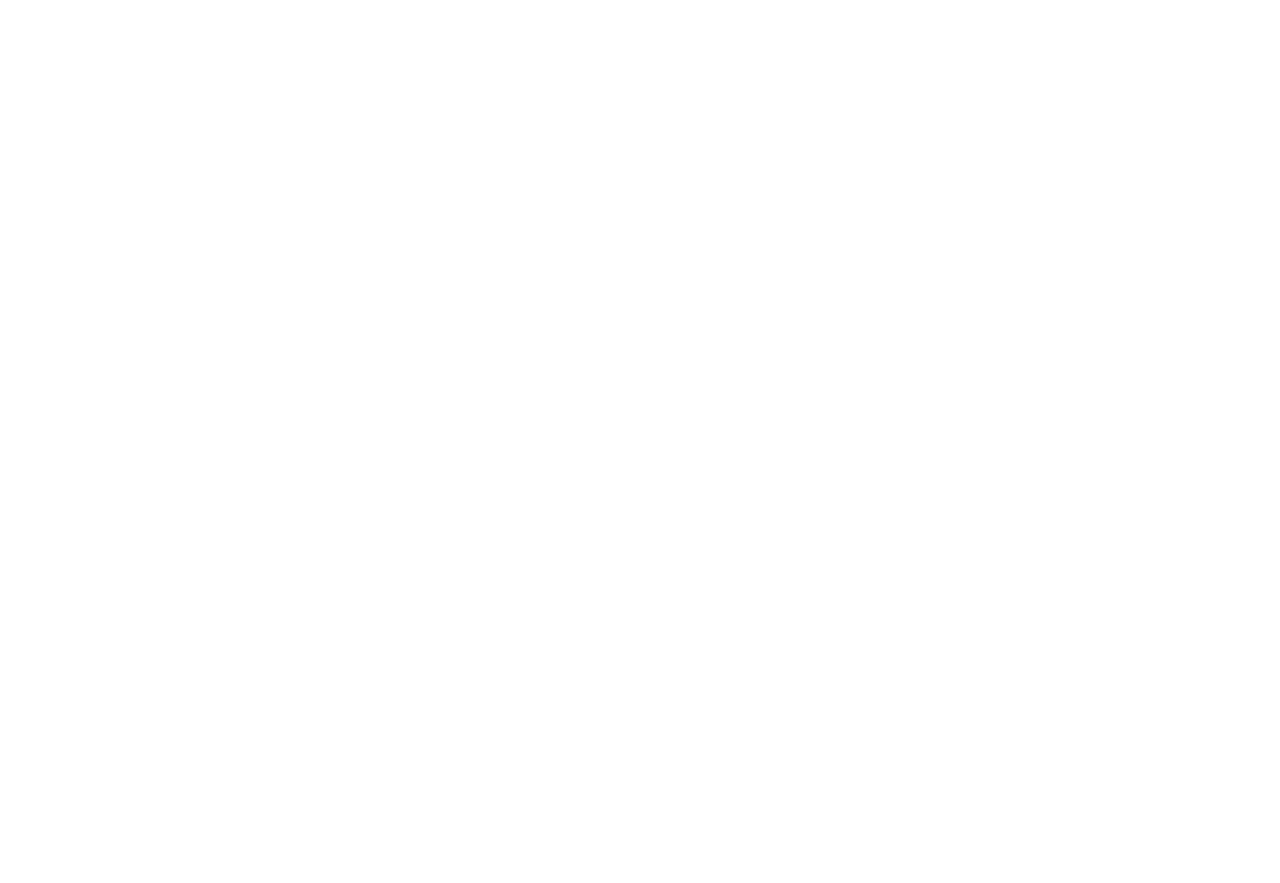
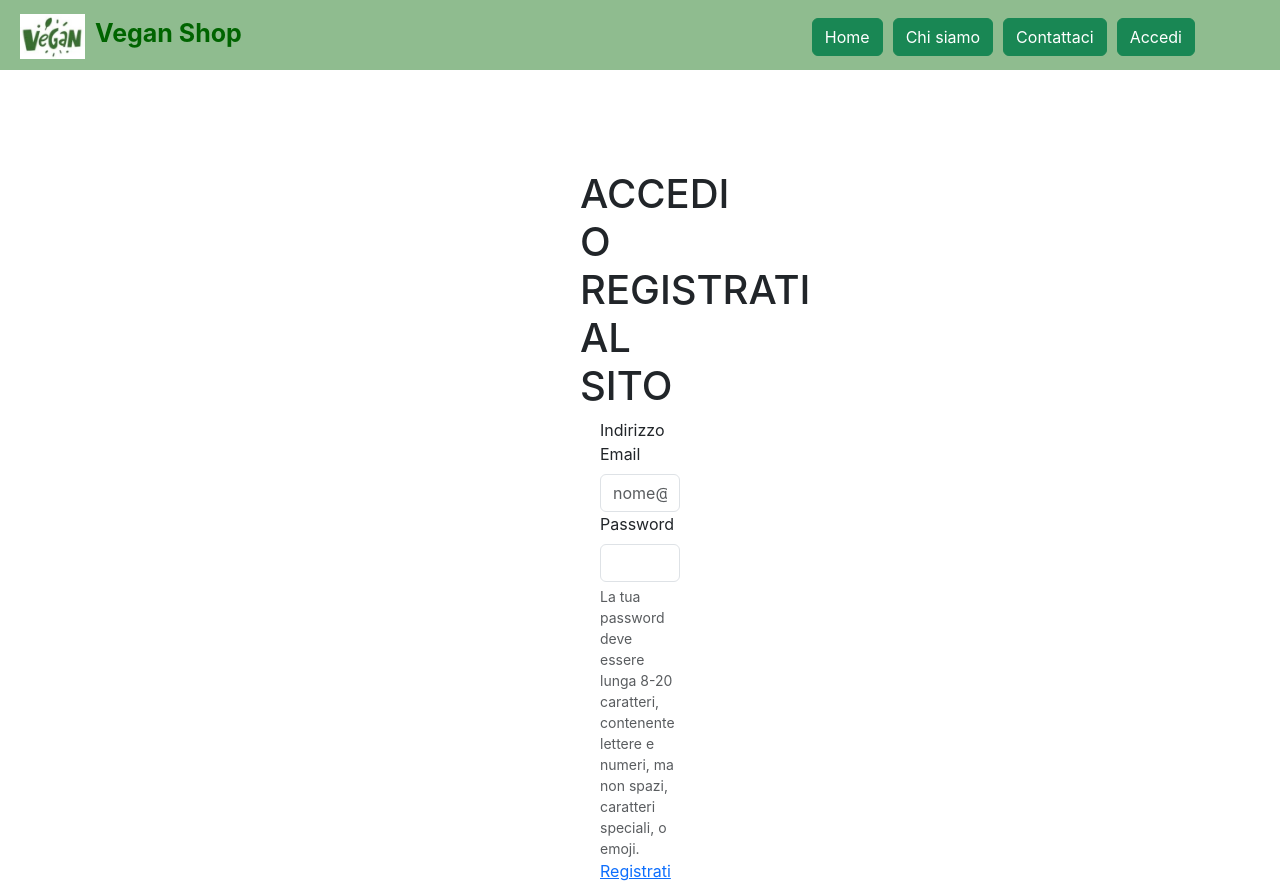
Before and after one commit to MichelaDiBiase/vegan-shop, a React (Create React App) app: page /Login in a window 1280 px wide. Before the commit this address had no page. Before the commit the page ends 800 px from the top, so only its background shows below. Built offline with nearby package versions, Linux system fonts and the light colour scheme; the HTML template or start-up script is replaced by a standard one.

Commit message:
Created Login and SignIn layout

```diff
--- a/src/App.js
+++ b/src/App.js
@@ -2,6 +2,8 @@
 import { BrowserRouter, Routes, Route } from "react-router-dom";
 import Home from './pages/Home';
 import AlternativaLatte from './pages/AlternativaLatte';
+import Login from './pages/Login';
+import SignIn from './pages/SignIn';
 
 class App extends Component {
 
@@ -11,6 +13,8 @@
         <Routes>
           <Route path="/" element={<Home />} />
           <Route path="AlternativaLatte" element={<AlternativaLatte />} />
+          <Route path="Login" element={<Login />} />
+          <Route path="SignIn" element={<SignIn />} />
         </Routes>
     </BrowserRouter>
     );
--- /dev/null
+++ b/src/components/box.js
@@ -0,0 +1,24 @@
+import React, { Component } from 'react';
+
+class Box extends Component {
+    render() {
+        return (
+            <>
+            <h1 className="loginText">{this.props.text}</h1>
+            <div className="emailBox">
+                <label for="exampleFormControlInput1" class="form-label">Indirizzo Email</label>
+                <input type="email" className="form-control" id="exampleFormControlInput1" placeholder="nome@esempio.com" />
+            </div>
+            <div className="passwordBox">
+                <label for="inputPassword5" class="form-label">Password</label>
+                <input type="password" id="inputPassword5" className="form-control" aria-describedby="passwordHelpBlock" />
+                <div id="pass" type={"password"} class="form-text">
+                    La tua password deve essere lunga 8-20 caratteri, contenente lettere e numeri, ma non spazi, caratteri speciali, o emoji.
+                </div>
+            </div>
+            </>
+        );
+    }
+}
+
+export default Box;
--- a/src/components/navbar.js
+++ b/src/components/navbar.js
@@ -28,9 +28,9 @@
             </button>
           </Link>
 
-          <Link className="navButton" to='#'>
+          <Link className="navButton" to='/Login'>
             <button type="button" className="btn btn-success">
-              Registrati
+              Accedi
             </button>
           </Link>
         </span>
--- a/src/index.css
+++ b/src/index.css
@@ -39,3 +39,29 @@
 .navButton {
   margin: 0 5px;
 }
+
+.loginText {
+  margin-top: 100px;
+  margin-right: 550px;
+  margin-left: 580px;
+}
+
+.emailBox {
+  margin-right: 600px;
+  margin-left: 600px;
+}
+
+.passwordBox {
+  margin-right: 600px;
+  margin-left: 600px;
+}
+
+.signInLink {
+  margin-left: 600px;
+}
+
+.signInText {
+  margin-top: 100px;
+  margin-right: 450px;
+  margin-left: 500px;
+}
--- /dev/null
+++ b/src/pages/Login.js
@@ -0,0 +1,22 @@
+import React, { Component } from 'react';
+import Navbar from '../components/navbar';
+import Box from '../components/box';
+import { Link } from 'react-router-dom';
+
+class Login extends Component {
+    render() {
+        return (
+            <>
+            <Navbar />
+            <Box
+                text="ACCEDI O REGISTRATI AL SITO"
+            />
+            <div className="signInLink">
+                <Link to="/SignIn">Registrati</Link>
+            </div>
+            </>
+        );
+    }
+}
+
+export default Login;
--- /dev/null
+++ b/src/pages/SignIn.js
@@ -0,0 +1,18 @@
+import React, { Component } from 'react';
+import Navbar from '../components/navbar';
+import Box from '../components/box';
+
+class SignIn extends Component {
+    render() {
+        return (
+            <>
+            <Navbar />
+            <Box
+                text="TI STAI REGISTRANDO"
+            />
+            </>
+        );
+    }
+}
+
+export default SignIn;
```
